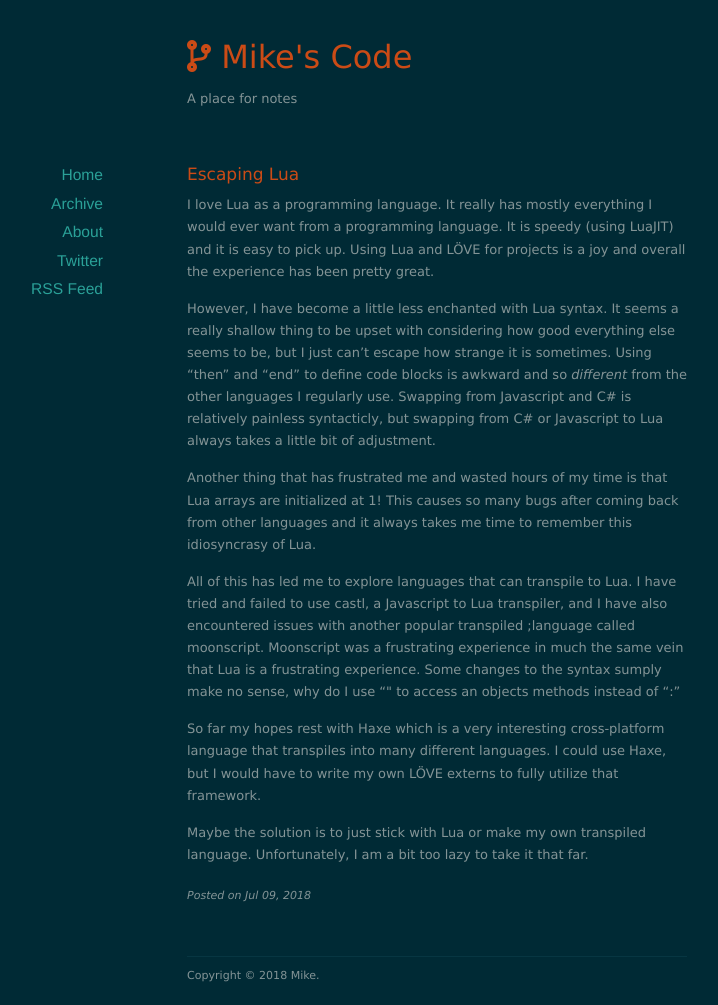
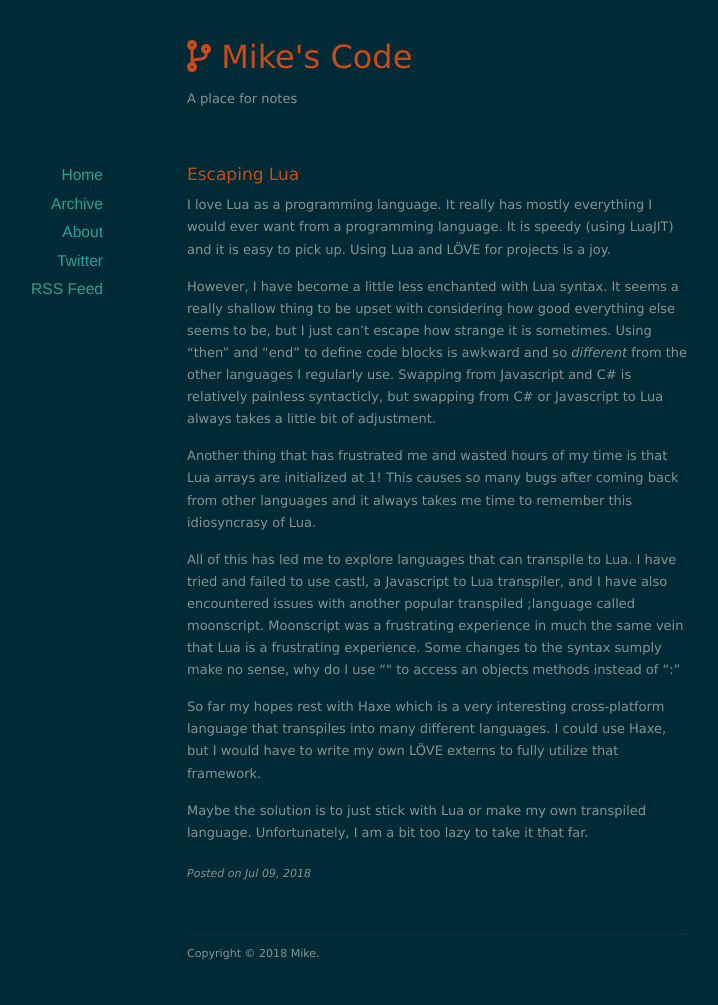
Before and after one commit to micheal-earl/mikes-program-blog, a Jekyll site: the page built from _posts/2018-07-09-escaping-lua.markdown, in a window 1280 px wide. Shown: the whole page, without its empty margins (203-921 px from the left). Built offline with Jekyll 4.4.1, drawn with Linux system fonts in a browser that asks for light colours; nearby versions of some CDN libraries; after the commit the page ends 983 px from its top, so only the background shows below that.

Commit message:
small fixes to grammar

```diff
--- a/_posts/2018-07-09-escaping-lua.markdown
+++ b/_posts/2018-07-09-escaping-lua.markdown
@@ -5,7 +5,7 @@ date:   2018-07-09 00:00:00 -0800
 categories: whimsical
 ---
 
-I love Lua as a programming language. It really has mostly everything I would ever want from a programming language. It is speedy (using LuaJIT) and it is easy to pick up. Using Lua and LÖVE for projects is a joy and overall the experience has been pretty great.
+I love Lua as a programming language. It really has mostly everything I would ever want from a programming language. It is speedy (using LuaJIT) and it is easy to pick up. Using Lua and LÖVE for projects is a joy.
 
 However, I have become a little less enchanted with Lua syntax. It seems a really shallow thing to be upset with considering how good everything else seems to be, but I just can't escape how strange it is sometimes. Using "then" and "end" to define code blocks is awkward and so _different_ from the other languages I regularly use. Swapping from Javascript and C# is relatively painless syntacticly, but swapping from C# or Javascript to Lua always takes a little bit of adjustment.
 
```
